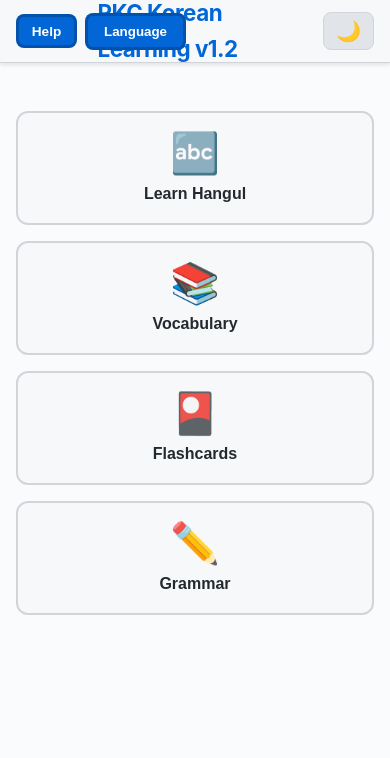
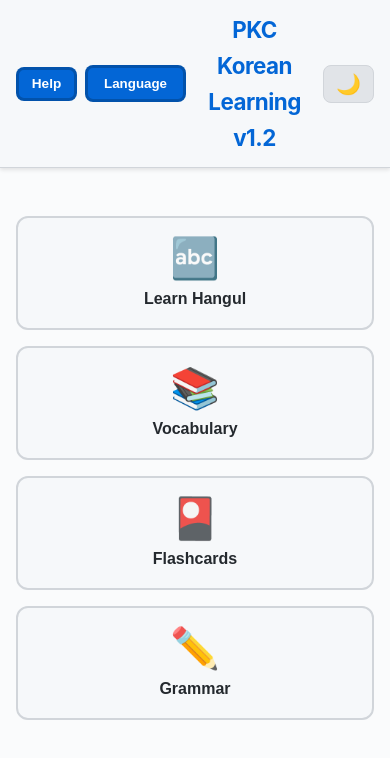
Before and after one commit to PKC0412/PKC-Korean-Learning, a plain HTML site: page index.html in a window 390 px wide. Drawn offline with Linux system fonts and the light colour scheme.

Commit message:
Update main.css

```diff
--- a/css/main.css
+++ b/css/main.css
@@ -264,9 +264,14 @@ padding: 0.75rem 0;
 
 .header-content {
 padding: 0 1rem;
+gap: 0.5rem;
 }
 
 .app-title {
+position: static;
+transform: none;
+flex: 1;
+text-align: center;
 font-size: 1.4rem;
 }
 
```
